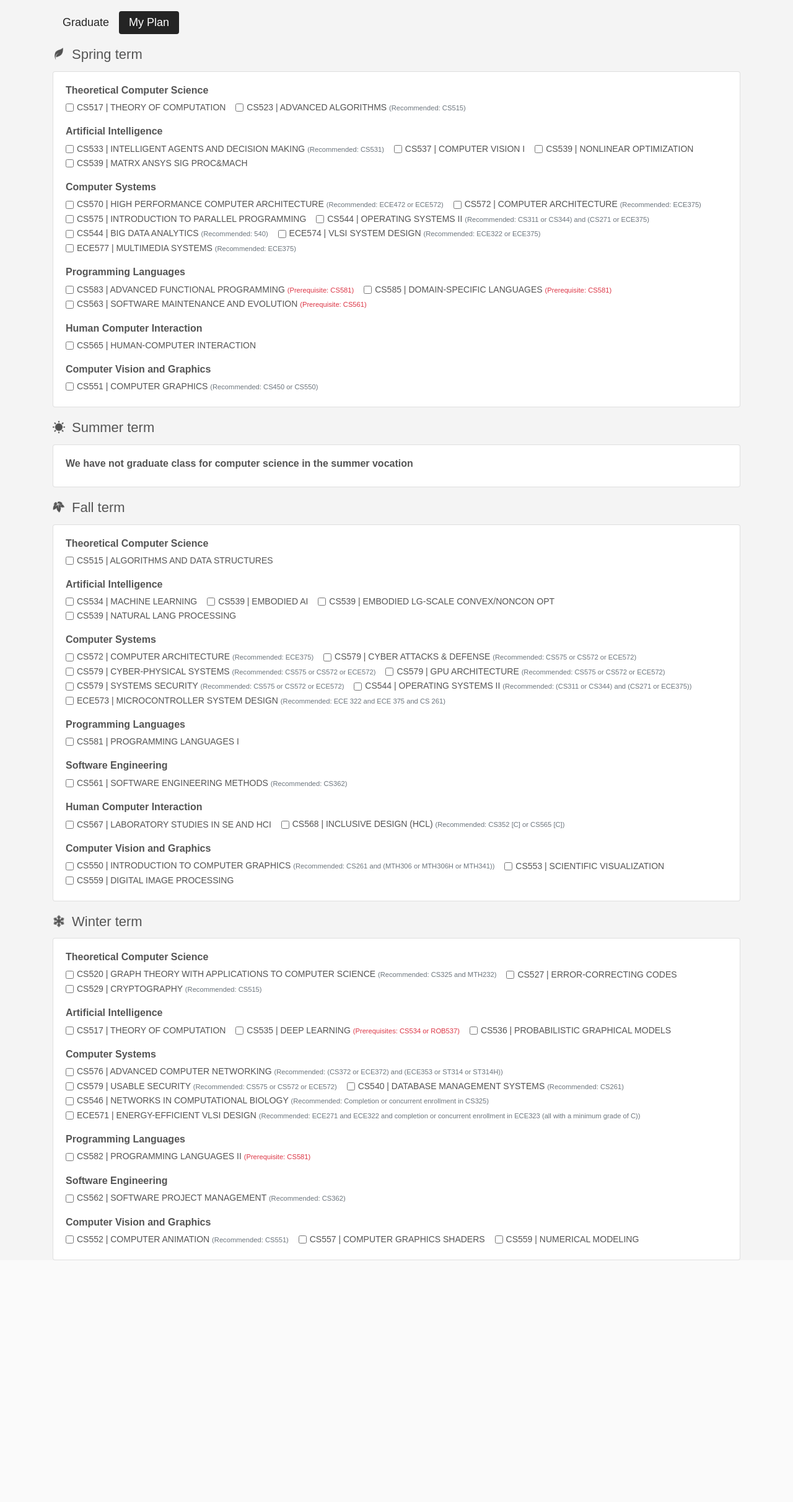
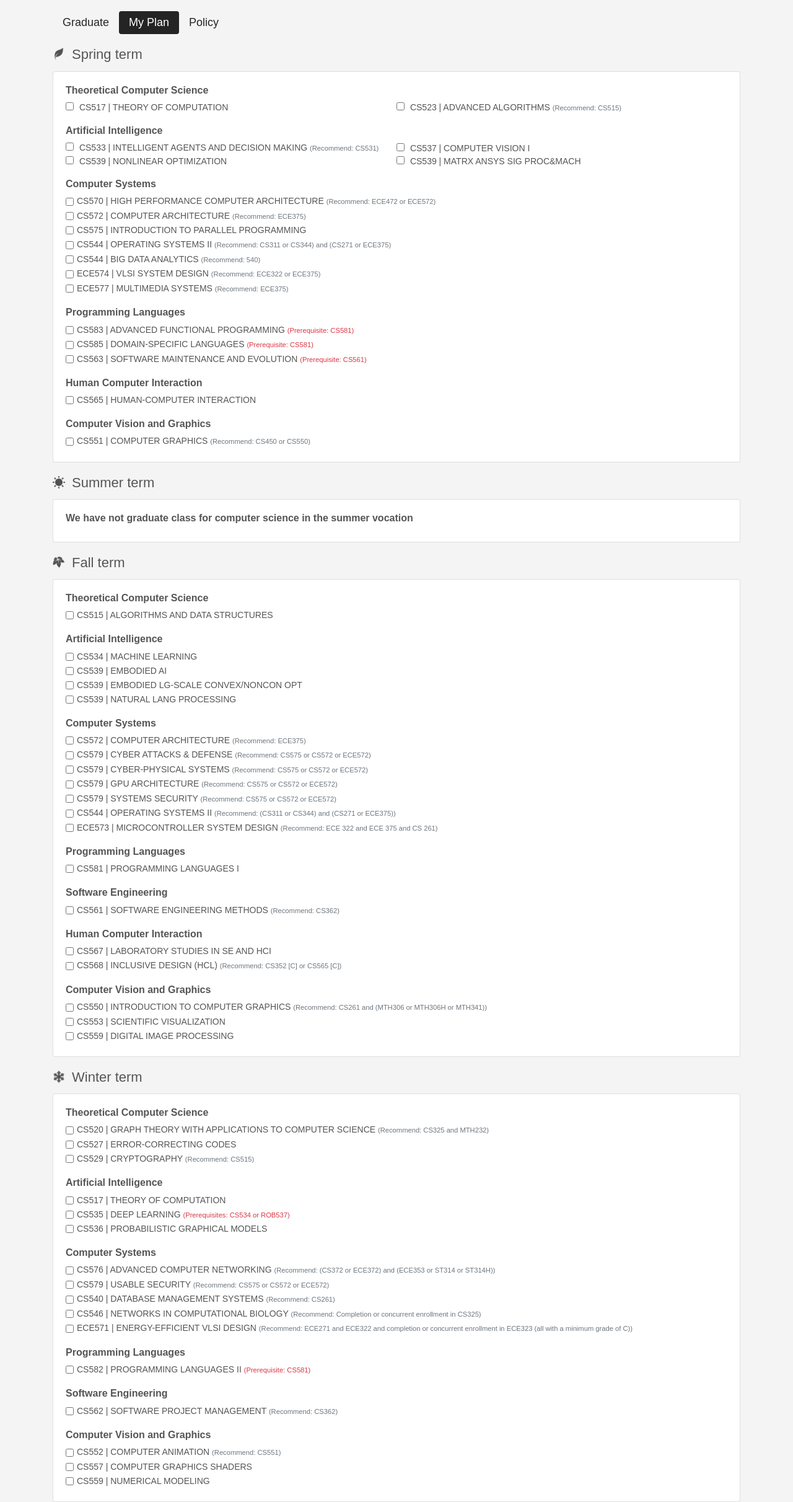
Before and after one commit to haoping2046/seachClass, a Django app: page /plan/ in a window 1280 px wide. Shown: the part 59-2482 px from the top of the page at 62% size. Before the commit the page ends 2092 px from the top, so only its background shows below. Run offline with Django 3.2, Linux system fonts and the light colour scheme; some libraries are stand-ins or nearby versions.

Commit message:
feedback&policy

```diff
--- a/src/pages/views.py
+++ b/src/pages/views.py
@@ -4,17 +4,24 @@ from django.shortcuts import render
 # Create your views here.
 def home_view(request, *args, **kwargs):
 	# return HttpResponse("<h1>Hello world</h1>")
-	return render(request, "home.html", {})
+	my_context = {
+		"name": "Hao Ping",
+		"age": 23,
+		"skill": ["Java", "Python", "C++"],
+		"fact": True
+	}
+
+
+	return render(request, "home.html", my_context)
 
 def course_view(request, *args, **kwargs):
-	my_context = {
-		"my_text": "This is my context",
-		"my_number": 123,
-		"my_list": [1313, 4231, 312, "Abc"],
-		"this_is_true ": True
-	}
-	return render(request, "course.html", my_context)
+
+	return render(request, "course.html", {})
 
 def plan_view(request, *args, **kwargs):
 	# return HttpResponse("<h1>Hello world</h1>")
 	return render(request, "plan.html", {})
+
+def policy_view(request, *args, **kwargs):
+
+	return render(request, "policy.html", {})
--- a/src/static/css/style.css
+++ b/src/static/css/style.css
@@ -112,3 +112,17 @@ a:hover {
 .plan-course-name {
     padding-top: 1em;
 }
+
+
+
+.form-check-inline {
+    width: 100%;
+}
+
+.myplan-left {
+    width: 50%;
+}
+
+.myplan-right {
+    width: 50%;
+}
--- a/src/templates/base.html
+++ b/src/templates/base.html
@@ -2,6 +2,23 @@
 <!--{% load static %}-->
 <html lang="en">
 <head>
+
+
+    <!-- Hotjar Tracking Code for http://66.42.64.172 -->
+    <script>
+        (function (h, o, t, j, a, r) {
+            h.hj = h.hj || function () {
+                (h.hj.q = h.hj.q || []).push(arguments)
+            };
+            h._hjSettings = {hjid: 1684118, hjsv: 6};
+            a = o.getElementsByTagName('head')[0];
+            r = o.createElement('script');
+            r.async = 1;
+            r.src = t + h._hjSettings.hjid + j + h._hjSettings.hjsv;
+            a.appendChild(r);
+        })(window, document, 'https://static.hotjar.com/c/hotjar-', '.js?sv=');
+    </script>
+
 
     <!-- Required meta tags -->
     <meta charset="utf-8">
@@ -14,8 +31,11 @@
     <!--    <link rel="stylesheet" href="{% static 'trydjango/src/style.css' %}">-->
     <link rel="stylesheet" href="../static/css/style.css">
     <title>Search Classes</title>
+
+
 </head>
 <body>
+
 <nav class="navbar navbar-expand-lg navbar-dark bg-dark">
     <nav class="navbar navbar-dark bg-dark">
         <a class="navbar-brand" href="#">
@@ -80,6 +100,21 @@
 <script src="https://stackpath.bootstrapcdn.com/bootstrap/4.4.1/js/bootstrap.min.js"
         integrity="sha384-wfSDF2E50Y2D1uUdj0O3uMBJnjuUD4Ih7YwaYd1iqfktj0Uod8GCExl3Og8ifwB6"
         crossorigin="anonymous"></script>
+
+
+<!-- Global site tag (gtag.js) - Google Analytics -->
+    <script async src="https://www.googletagmanager.com/gtag/js?id=UA-158203003-1"></script>
+    <script>
+        window.dataLayer = window.dataLayer || [];
+
+        function gtag() {
+            dataLayer.push(arguments);
+        }
+
+        gtag('js', new Date());
+
+        gtag('config', 'UA-158203003-1');
+    </script>
 </body>
 
 
--- a/src/templates/course.html
+++ b/src/templates/course.html
@@ -9,6 +9,9 @@
         </li>
         <li class="nav-item">
             <a class="nav-link" href="../plan">My Plan</a>
+        </li>
+        <li class="nav-item">
+            <a class="nav-link" href="../policy">Policy</a>
         </li>
     </ul>
 </div>
--- a/src/templates/plan.html
+++ b/src/templates/plan.html
@@ -10,6 +10,10 @@
         <li class="nav-item">
             <a class="nav-link active" href="#">My Plan</a>
         </li>
+        <li class="nav-item">
+            <a class="nav-link" href="../policy">Policy</a>
+        </li>
+
     </ul>
 </div>
 
@@ -19,60 +23,75 @@
 <div class="card">
     <div class="card-body">
         <h6><b>Theoretical Computer Science</b></h6>
+
         <div class="form-check form-check-inline">
+            <div class="myplan-left">
                 <input class="form-check-input" type="checkbox" value="option1">
                 <label class="form-check-label" for="inlineCheckbox1">
                     CS517 | THEORY OF COMPUTATION
                 </label>
             </div>
-        <div class="form-check form-check-inline">
+
+            <div class="myplan-right">
                 <input class="form-check-input" type="checkbox" id="inlineCheckbox2" value="option2">
                 <label class="form-check-label" for="inlineCheckbox2">
                     CS523 | ADVANCED ALGORITHMS
-                <small class="text-muted">(Recommended: CS515)</small>
+                    <small class="text-muted">(Recommend: CS515)</small>
+                </label>
+            </div>
+        </div>
+
+
+        <h6 class="plan-course-name"><b>Artificial Intelligence</b></h6>
+        <div class="form-check form-check-inline">
+            <div class="myplan-left">
+                <input class="form-check-input" type="checkbox" id="inlineCheckbox2" value="option2">
+                <label class="form-check-label" for="inlineCheckbox2">
+                    CS533 | INTELLIGENT AGENTS AND DECISION MAKING
+                    <small class="text-muted">(Recommend: CS531)</small>
                 </label>
             </div>
 
-        <h6 class="plan-course-name"><b>Artificial Intelligence</b></h6>
-        <div class="form-check form-check-inline">
-            <input class="form-check-input" type="checkbox" id="inlineCheckbox2" value="option2">
-            <label class="form-check-label" for="inlineCheckbox2">
-                CS533 | INTELLIGENT AGENTS AND DECISION MAKING
-                <small class="text-muted">(Recommended: CS531)</small>
-            </label>
-        </div>
-        <div class="form-check form-check-inline">
+            <div class="myplan-right">
                 <input class="form-check-input" type="checkbox" id="inlineCheckbox2" value="option2">
                 <label class="form-check-label" for="inlineCheckbox2">
                     CS537 | COMPUTER VISION I
                 </label>
             </div>
+        </div>
+
+
         <div class="form-check form-check-inline">
+            <div class="myplan-left">
             <input class="form-check-input" type="checkbox" id="inlineCheckbox2" value="option2">
             <label class="form-check-label" for="inlineCheckbox2">
                 CS539 | NONLINEAR OPTIMIZATION
             </label>
             </div>
-        <div class="form-check form-check-inline">
+
+            <div class="myplan-right">
             <input class="form-check-input" type="checkbox" id="inlineCheckbox2" value="option2">
             <label class="form-check-label" for="inlineCheckbox2">
                 CS539 | MATRX ANSYS SIG PROC&MACH
             </label>
             </div>
 
+        </div>
+
+
         <h6 class="plan-course-name"><b>Computer Systems</b></h6>
         <div class="form-check form-check-inline">
             <input class="form-check-input" type="checkbox" id="inlineCheckbox2" value="option2">
             <label class="form-check-label" for="inlineCheckbox2">
                 CS570 | HIGH PERFORMANCE COMPUTER ARCHITECTURE
-                <small class="text-muted">(Recommended: ECE472 or ECE572)</small>
+                <small class="text-muted">(Recommend: ECE472 or ECE572)</small>
             </label>
         </div>
         <div class="form-check form-check-inline">
             <input class="form-check-input" type="checkbox" id="inlineCheckbox2" value="option2">
             <label class="form-check-label" for="inlineCheckbox2">
                 CS572 | COMPUTER ARCHITECTURE
-                <small class="text-muted">(Recommended: ECE375)</small>
+                <small class="text-muted">(Recommend: ECE375)</small>
             </label>
         </div>
         <div class="form-check form-check-inline">
@@ -85,28 +104,28 @@
             <input class="form-check-input" type="checkbox" id="inlineCheckbox2" value="option2">
             <label class="form-check-label" for="inlineCheckbox2">
                 CS544 | OPERATING SYSTEMS II
-                <small class="text-muted">(Recommended: CS311 or CS344) and (CS271 or ECE375)</small>
+                <small class="text-muted">(Recommend: CS311 or CS344) and (CS271 or ECE375)</small>
             </label>
         </div>
         <div class="form-check form-check-inline">
             <input class="form-check-input" type="checkbox" id="inlineCheckbox2" value="option2">
             <label class="form-check-label" for="inlineCheckbox2">
                 CS544 | BIG DATA ANALYTICS
-                <small class="text-muted">(Recommended: 540)</small>
+                <small class="text-muted">(Recommend: 540)</small>
             </label>
         </div>
         <div class="form-check form-check-inline">
             <input class="form-check-input" type="checkbox" id="inlineCheckbox2" value="option2">
             <label class="form-check-label" for="inlineCheckbox2">
                 ECE574 | VLSI SYSTEM DESIGN
-                <small class="text-muted">(Recommended: ECE322 or ECE375)</small>
+                <small class="text-muted">(Recommend: ECE322 or ECE375)</small>
             </label>
         </div>
         <div class="form-check form-check-inline">
             <input class="form-check-input" type="checkbox" id="inlineCheckbox2" value="option2">
             <label class="form-check-label" for="inlineCheckbox2">
                 ECE577 | MULTIMEDIA SYSTEMS
-                <small class="text-muted">(Recommended: ECE375)</small>
+                <small class="text-muted">(Recommend: ECE375)</small>
             </label>
         </div>
 
@@ -146,7 +165,7 @@
             <input class="form-check-input" type="checkbox" id="inlineCheckbox2" value="option2">
             <label class="form-check-label" for="inlineCheckbox2">
                 CS551 | COMPUTER GRAPHICS
-                <small class="text-muted">(Recommended: CS450 or CS550)</small>
+                <small class="text-muted">(Recommend: CS450 or CS550)</small>
             </label>
         </div>
 
@@ -207,49 +226,49 @@
             <input class="form-check-input" type="checkbox" id="inlineCheckbox2" value="option2">
             <label class="form-check-label" for="inlineCheckbox2">
                 CS572 | COMPUTER ARCHITECTURE
-                <small class="text-muted">(Recommended: ECE375)</small>
+                <small class="text-muted">(Recommend: ECE375)</small>
             </label>
         </div>
         <div class="form-check form-check-inline">
             <input class="form-check-input" type="checkbox" id="inlineCheckbox2" value="option2">
             <label class="form-check-label" for="inlineCheckbox2">
                 CS579 | CYBER ATTACKS & DEFENSE
-                <small class="text-muted">(Recommended: CS575 or CS572 or ECE572)</small>
+                <small class="text-muted">(Recommend: CS575 or CS572 or ECE572)</small>
             </label>
         </div>
         <div class="form-check form-check-inline">
             <input class="form-check-input" type="checkbox" id="inlineCheckbox2" value="option2">
             <label class="form-check-label" for="inlineCheckbox2">
                 CS579 | CYBER-PHYSICAL SYSTEMS
-                <small class="text-muted">(Recommended: CS575 or CS572 or ECE572)</small>
+                <small class="text-muted">(Recommend: CS575 or CS572 or ECE572)</small>
             </label>
         </div>
         <div class="form-check form-check-inline">
             <input class="form-check-input" type="checkbox" id="inlineCheckbox2" value="option2">
             <label class="form-check-label" for="inlineCheckbox2">
                 CS579 | GPU ARCHITECTURE
-                <small class="text-muted">(Recommended: CS575 or CS572 or ECE572)</small>
+                <small class="text-muted">(Recommend: CS575 or CS572 or ECE572)</small>
             </label>
         </div>
         <div class="form-check form-check-inline">
             <input class="form-check-input" type="checkbox" id="inlineCheckbox2" value="option2">
             <label class="form-check-label" for="inlineCheckbox2">
                 CS579 | SYSTEMS SECURITY
-                <small class="text-muted">(Recommended: CS575 or CS572 or ECE572)</small>
+                <small class="text-muted">(Recommend: CS575 or CS572 or ECE572)</small>
             </label>
         </div>
         <div class="form-check form-check-inline">
             <input class="form-check-input" type="checkbox" id="inlineCheckbox2" value="option2">
             <label class="form-check-label" for="inlineCheckbox2">
                 CS544 | OPERATING SYSTEMS II
-                <small class="text-muted">(Recommended: (CS311 or CS344) and (CS271 or ECE375))</small>
+                <small class="text-muted">(Recommend: (CS311 or CS344) and (CS271 or ECE375))</small>
             </label>
         </div>
         <div class="form-check form-check-inline">
             <input class="form-check-input" type="checkbox" id="inlineCheckbox2" value="option2">
             <label class="form-check-label" for="inlineCheckbox2">
                 ECE573 | MICROCONTROLLER SYSTEM DESIGN
-                <small class="text-muted">(Recommended: ECE 322 and ECE 375 and CS 261)</small>
+                <small class="text-muted">(Recommend: ECE 322 and ECE 375 and CS 261)</small>
             </label>
         </div>
 
@@ -266,7 +285,7 @@
             <input class="form-check-input" type="checkbox" id="inlineCheckbox2" value="option2">
             <label class="form-check-label" for="inlineCheckbox2">
                 CS561 | SOFTWARE ENGINEERING METHODS
-                <small class="text-muted">(Recommended: CS362)</small>
+                <small class="text-muted">(Recommend: CS362)</small>
             </label>
         </div>
 
@@ -281,7 +300,7 @@
             <input class="form-check-input" type="checkbox" id="inlineCheckbox2" value="option2">
             <label class="form-check-label" for="inlineCheckbox2">
                 CS568 | INCLUSIVE DESIGN (HCL)
-                <small class="text-muted">(Recommended: CS352 [C] or CS565 [C])</small>
+                <small class="text-muted">(Recommend: CS352 [C] or CS565 [C])</small>
             </label>
         </div>
 
@@ -290,7 +309,7 @@
             <input class="form-check-input" type="checkbox" id="inlineCheckbox2" value="option2">
             <label class="form-check-label" for="inlineCheckbox2">
                 CS550 | INTRODUCTION TO COMPUTER GRAPHICS
-                <small class="text-muted">(Recommended: CS261 and (MTH306 or MTH306H or MTH341))</small>
+                <small class="text-muted">(Recommend: CS261 and (MTH306 or MTH306H or MTH341))</small>
             </label>
         </div>
         <div class="form-check form-check-inline">
@@ -307,8 +326,6 @@
         </div>
 
 
-
-
     </div>
 </div>
 
@@ -322,7 +339,7 @@
             <input class="form-check-input" type="checkbox" id="inlineCheckbox1" value="option1">
             <label class="form-check-label" for="inlineCheckbox1">
                 CS520 | GRAPH THEORY WITH APPLICATIONS TO COMPUTER SCIENCE
-                <small class="text-muted">(Recommended: CS325 and MTH232)</small>
+                <small class="text-muted">(Recommend: CS325 and MTH232)</small>
             </label>
         </div>
         <div class="form-check form-check-inline">
@@ -335,7 +352,7 @@
             <input class="form-check-input" type="checkbox" id="inlineCheckbox2" value="option2">
             <label class="form-check-label" for="inlineCheckbox2">
                 CS529 | CRYPTOGRAPHY
-                <small class="text-muted">(Recommended: CS515)</small>
+                <small class="text-muted">(Recommend: CS515)</small>
             </label>
         </div>
 
@@ -365,35 +382,35 @@
             <input class="form-check-input" type="checkbox" id="inlineCheckbox2" value="option2">
             <label class="form-check-label" for="inlineCheckbox2">
                 CS576 | ADVANCED COMPUTER NETWORKING
-                <small class="text-muted">(Recommended: (CS372 or ECE372) and (ECE353 or ST314 or ST314H))</small>
+                <small class="text-muted">(Recommend: (CS372 or ECE372) and (ECE353 or ST314 or ST314H))</small>
             </label>
         </div>
         <div class="form-check form-check-inline">
             <input class="form-check-input" type="checkbox" id="inlineCheckbox2" value="option2">
             <label class="form-check-label" for="inlineCheckbox2">
                 CS579 | USABLE SECURITY
-                <small class="text-muted">(Recommended: CS575 or CS572 or ECE572)</small>
+                <small class="text-muted">(Recommend: CS575 or CS572 or ECE572)</small>
             </label>
         </div>
         <div class="form-check form-check-inline">
             <input class="form-check-input" type="checkbox" id="inlineCheckbox2" value="option2">
             <label class="form-check-label" for="inlineCheckbox2">
                 CS540 | DATABASE MANAGEMENT SYSTEMS
-                <small class="text-muted">(Recommended: CS261)</small>
+                <small class="text-muted">(Recommend: CS261)</small>
             </label>
         </div>
         <div class="form-check form-check-inline">
             <input class="form-check-input" type="checkbox" id="inlineCheckbox2" value="option2">
             <label class="form-check-label" for="inlineCheckbox2">
                 CS546 | NETWORKS IN COMPUTATIONAL BIOLOGY
-                <small class="text-muted">(Recommended: Completion or concurrent enrollment in CS325)</small>
+                <small class="text-muted">(Recommend: Completion or concurrent enrollment in CS325)</small>
             </label>
         </div>
         <div class="form-check form-check-inline">
             <input class="form-check-input" type="checkbox" id="inlineCheckbox2" value="option2">
             <label class="form-check-label" for="inlineCheckbox2">
                 ECE571 | ENERGY-EFFICIENT VLSI DESIGN
-                <small class="text-muted">(Recommended: ECE271 and ECE322 and completion or concurrent enrollment in
+                <small class="text-muted">(Recommend: ECE271 and ECE322 and completion or concurrent enrollment in
                     ECE323 (all with a minimum grade of C))</small>
             </label>
         </div>
@@ -412,7 +429,7 @@
             <input class="form-check-input" type="checkbox" id="inlineCheckbox2" value="option2">
             <label class="form-check-label" for="inlineCheckbox2">
                 CS562 | SOFTWARE PROJECT MANAGEMENT
-                <small class="text-muted">(Recommended: CS362)</small>
+                <small class="text-muted">(Recommend: CS362)</small>
             </label>
         </div>
 
@@ -421,7 +438,7 @@
             <input class="form-check-input" type="checkbox" id="inlineCheckbox2" value="option2">
             <label class="form-check-label" for="inlineCheckbox2">
                 CS552 | COMPUTER ANIMATION
-                <small class="text-muted">(Recommended: CS551)</small>
+                <small class="text-muted">(Recommend: CS551)</small>
             </label>
         </div>
         <div class="form-check form-check-inline">
@@ -442,19 +459,4 @@
 
 
 
-<!--<p>-->
-<!--    {{ my_text }}, {{ my_number }}-->
-<!--</p>-->
-
-<!--<ul>-->
-<!--    {% for my_sub_item in my_list %}-->
-<!--    {% if my_sub_item == 312 %}-->
-<!--    &lt;!&ndash; build-in template tag filter &ndash;&gt;-->
-<!--    <li>{{ forloop.counter}} - {{ my_sub_item|add:22 }}</li>-->
-<!--    {% endif %}-->
-
-<!--    {% endfor %}-->
-<!--</ul>-->
-
-
 {% endblock %}
--- a/src/trydjango/urls.py
+++ b/src/trydjango/urls.py
@@ -19,12 +19,13 @@ from django.urls import path
 from pages.views import *
 from products.views import *
 
+urlpatterns = [
+    path('', course_view, name='course'),
+    path('course/', course_view, name='course'),
+    path('plan/', plan_view, name='plan'),
+    path('policy/', policy_view, name='policy'),
 
-urlpatterns = [
-	path('home/', home_view, name='home'),
-	path('course/', course_view, name='course'),
-    path('plan/', plan_view, name='plan'),
+    path('home/', home_view, name='home'),
     path('admin/', admin.site.urls),
-
     path('product/', product_detail_view),
 ]
```
Also changed, not shown: src/products/models.py (+4 -4 lines), src/templates/home.html (+22 -32 lines), src/templates/policy.html (added, +23 -0 lines), src/db.sqlite3. Lines whose indentation alone changed are shown as unchanged.
